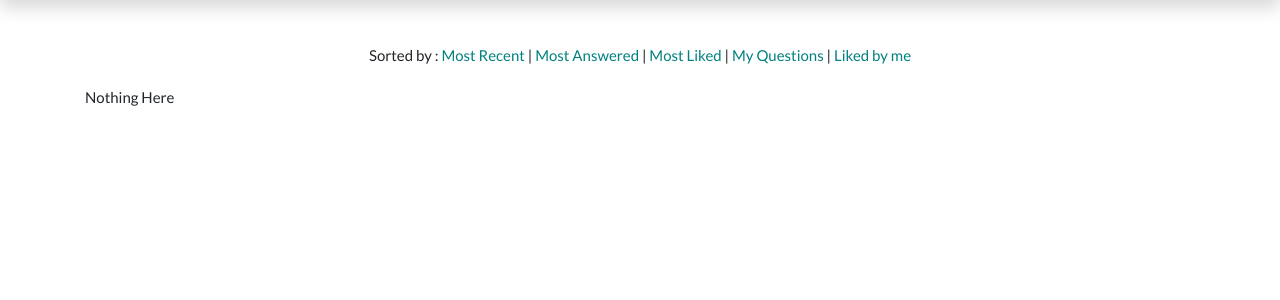
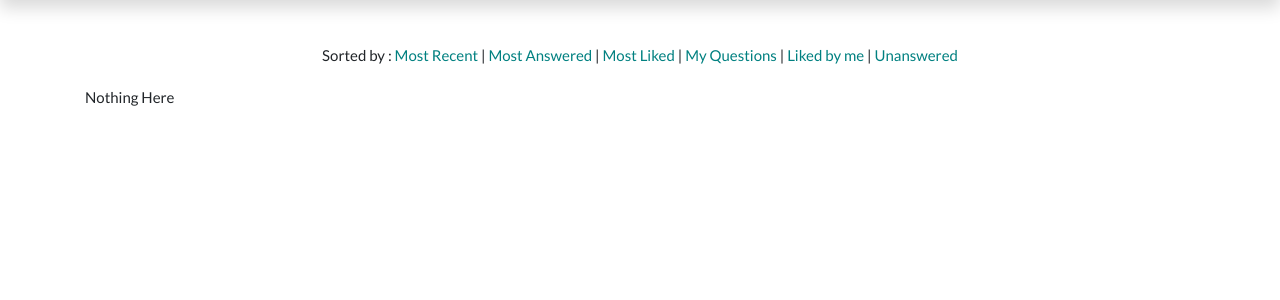
Before and after one commit to dheerajreal/DjangoSimpleQandA, a Django app: page / in a window 1280 px wide. Shown: the part 71-371 px from the top of the page. Run offline with Django 3.2, Linux system fonts and the light colour scheme; data that the repository does not hold is empty; some libraries are stand-ins or nearby versions.

Commit message:
filter unanswered questions

```diff
--- a/mysite/questions/urls.py
+++ b/mysite/questions/urls.py
@@ -8,6 +8,7 @@ from .views import (
     QuestionListByLikesCount,
     QuestionListView,
     QuestionUpdateView,
+    UnansweredQuestionListView,
     question_detail,
     question_like,
     question_report,
@@ -47,4 +48,6 @@ urlpatterns = [
          name="asked_by_user"),
     path('q/liked', LikedQuestionListView.as_view(),
          name="liked_questions_list"),
+    path('q/unanswered', UnansweredQuestionListView.as_view(),
+         name="unanswered_questions_list"),
 ]
--- a/mysite/questions/views.py
+++ b/mysite/questions/views.py
@@ -50,6 +50,14 @@ class LikedQuestionListView(LoginRequiredMixin, ListView):
 
     def get_queryset(self):
         return Question.objects.filter(likes=self.request.user)
+
+
+class UnansweredQuestionListView(LoginRequiredMixin, ListView):
+    template_name = "questions/index.html"
+    paginate_by = settings.PAGINATE_BY
+
+    def get_queryset(self):
+        return Question.objects.filter(answer=None)
 
 
 class QuestionCreateView(LoginRequiredMixin, CreateView):
--- a/mysite/templates/questions/index.html
+++ b/mysite/templates/questions/index.html
@@ -8,7 +8,8 @@
             <a href="{% url 'sort_by_ans_count' %}">Most Answered</a> |
             <a href="{% url 'sort_by_likes_count' %}">Most Liked </a>|
             <a href="{% url 'asked_by_user' %}">My Questions </a>|
-            <a href="{% url 'liked_questions_list' %}">Liked by me </a>
+            <a href="{% url 'liked_questions_list' %}">Liked by me </a>|
+            <a href="{% url 'unanswered_questions_list' %}">Unanswered </a>
         </div>
     </div>
 
```
